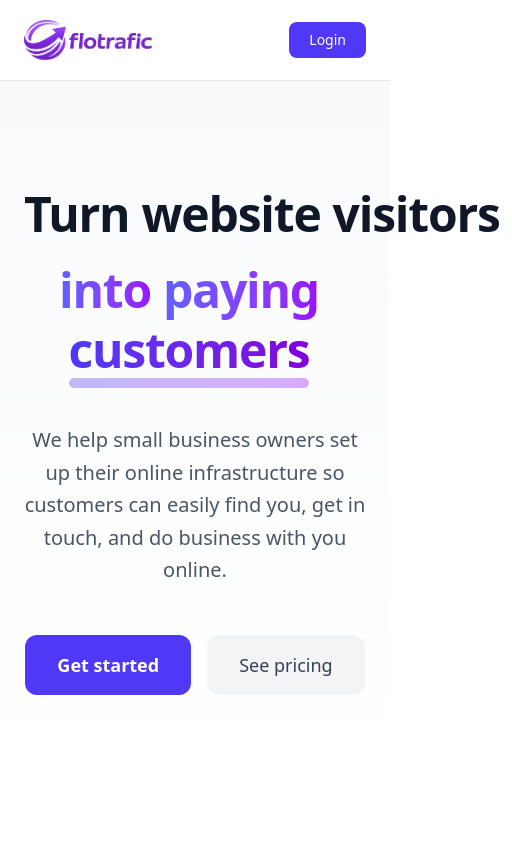
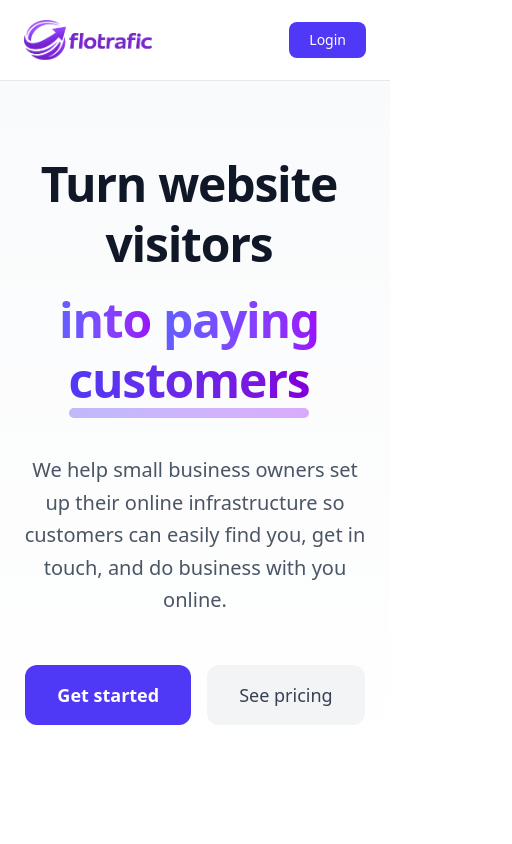
Before and after one commit to JoeWat2005/flotrafic-react-frontend, a React (Vite) app: page / in a window 390 px wide. Shown: the top 844 px of the page, 512 px wide, since content can reach past the window. Built offline with nearby package versions, Linux system fonts and the light colour scheme.

Commit message:
hero fix

```diff
--- a/src/components/marketing/Hero.tsx
+++ b/src/components/marketing/Hero.tsx
@@ -9,8 +9,8 @@ export default function Hero({ onGetStarted }: HeroProps) {
   return (
     <section className="min-h-[85vh] flex items-center bg-gradient-to-b from-gray-50 to-white animate-fade-in">
       <div className="max-w-6xl mx-auto text-center px-6 w-full">
-        <h1 className="text-5xl md:text-6xl lg:text-7xl font-extrabold tracking-tight mb-10 leading-[1.25]">
-          <div>
+        <h1 className="text-5xl md:text-6xl lg:text-7xl font-extrabold tracking-tight mb-10 leading-[1.25] break-normal whitespace-normal">
+          <div className="flex flex-wrap justify-center">
             {line1.map((word, i) => (
               <span
                 key={word}
```
